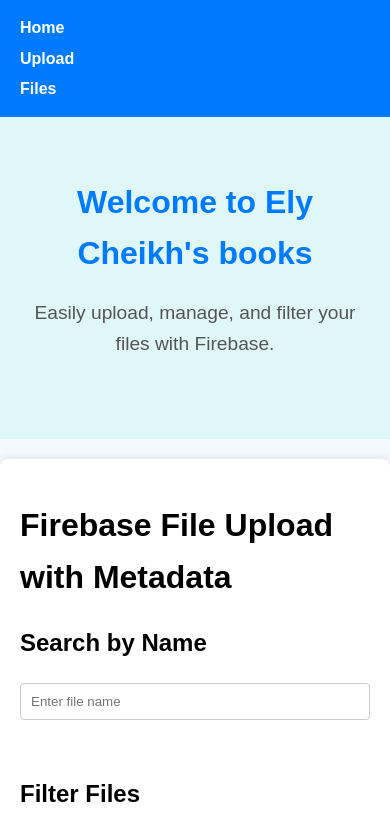
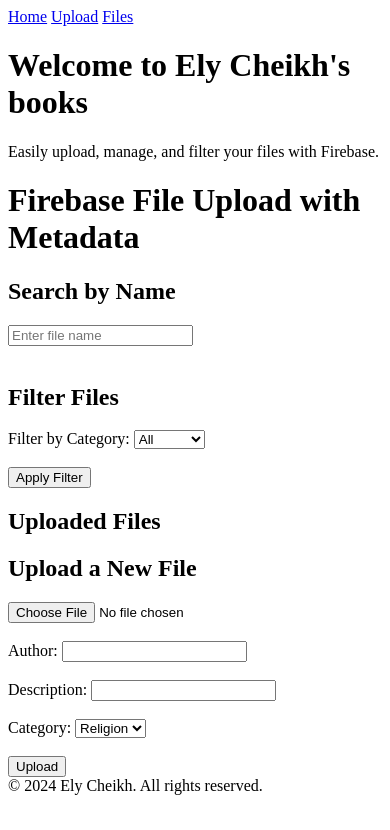
Before and after one commit to yahdhih-sabar/dfhfjh, a plain HTML site: page index.html in a window 390 px wide. Shown: the top 830 px of the page. Drawn offline with Linux system fonts and the light colour scheme; no server answers.

Commit message:
Update index.html

```diff
--- a/index.html
+++ b/index.html
@@ -6,175 +6,29 @@
     <meta name="viewport" content="width=device-width, initial-scale=1.0">
     <title>Firebase File Upload with Metadata</title>
     <style>
-        body {
-            font-family: Arial, sans-serif;
-            background-color: #f4f9ff;
-            margin: 0;
-            padding: 0;
-            line-height: 1.6;
-            display: flex;
-            flex-direction: column;
-            min-height: 100vh;
-        }
-
-        nav {
-            background-color: #007bff;
-            color: #fff;
-            padding: 10px;
-            text-align: center;
-        }
-
-        nav a {
-            color: #fff;
-            margin: 0 15px;
-            text-decoration: none;
-            font-weight: bold;
-        }
-
-        nav a:hover {
-            text-decoration: underline;
-        }
-
-        .landing {
-            background-color: #e0f7fa;
-            padding: 60px 20px;
-            text-align: center;
-        }
-
-        .landing h1 {
-            margin: 0;
-            font-size: 3em;
-            color: #007bff;
-        }
-
-        .landing p {
-            font-size: 1.2em;
-            color: #555;
-        }
-
-        .container {
-            max-width: 800px;
-            margin: 20px auto;
-            background-color: #fff;
-            padding: 20px;
-            box-shadow: 0 0 10px rgba(0, 0, 0, 0.1);
-            border-radius: 8px;
-            flex-grow: 1;
-        }
-
-        .section {
-            margin-bottom: 20px;
-        }
-
-        label {
-            font-weight: bold;
-            display: block;
-            margin-bottom: 5px;
-        }
-
-        input[type="text"],
-        input[type="file"],
-        select {
-            width: 100%;
-            padding: 10px;
-            margin-bottom: 10px;
-            border: 1px solid #ccc;
-            border-radius: 4px;
-            box-sizing: border-box;
-        }
-
-        button {
-            display: inline-block;
-            padding: 10px 20px;
-            background-color: #007bff;
-            color: #fff;
-            border: none;
-            border-radius: 4px;
-            cursor: pointer;
-            transition: background-color 0.3s ease;
-        }
-
-        button:hover {
-            background-color: #0056b3;
-        }
-
-        #progress {
-            margin-top: 10px;
-            font-weight: bold;
-        }
-
-        ul {
-            list-style-type: none;
-            padding: 0;
-        }
-
-        li {
-            padding: 10px;
-            background-color: #f9f9f9;
-            margin-bottom: 10px;
-            border: 1px solid #ddd;
-            border-radius: 4px;
-        }
-
-        li a {
-            color: #007bff;
-            text-decoration: none;
-            margin-left: 10px;
-        }
-
-        li a:hover {
-            text-decoration: underline;
-        }
-
-        footer {
-            background-color: #007bff;
-            color: #fff;
-            text-align: center;
-            padding: 10px 0;
-            margin-top: auto;
-        }
-
-        @media (max-width: 600px) {
-            .landing h1 {
-                font-size: 2em;
-            }
-
-            nav {
-                text-align: left;
-                padding: 10px 20px;
-            }
-
-            nav a {
-                display: block;
-                margin: 5px 0;
-            }
-        }
+        /* Your existing CSS */
     </style>
     <!-- Firebase App (the core Firebase SDK) is always required and must be listed first -->
     <script type="module">
-        // Import the functions you need from the SDKs you need
         import { initializeApp } from "https://www.gstatic.com/firebasejs/9.8.1/firebase-app.js";
         import { getStorage, ref, listAll, getDownloadURL, uploadBytesResumable, getMetadata } from "https://www.gstatic.com/firebasejs/9.8.1/firebase-storage.js";
 
-        // Your web app's Firebase configuration
         const firebaseConfig = {
-            apiKey: "AIzaSyAkll0uPJT7dKH-jVMGktrcYFWqSoSRLZc",
-            authDomain: "firo-29128.firebaseapp.com",
-            projectId: "firo-29128",
-            storageBucket: "firo-29128.appspot.com",
-            messagingSenderId: "615383698220",
-            appId: "1:615383698220:web:2ad33e20e11bc2aadc3a89",
-            measurementId: "G-MDRPD4YBJ5"
+            apiKey: "YOUR_API_KEY",
+            authDomain: "YOUR_AUTH_DOMAIN",
+            projectId: "YOUR_PROJECT_ID",
+            storageBucket: "YOUR_STORAGE_BUCKET",
+            messagingSenderId: "YOUR_MESSAGING_SENDER_ID",
+            appId: "YOUR_APP_ID",
+            measurementId: "YOUR_MEASUREMENT_ID"
         };
 
-        // Initialize Firebase
         const app = initializeApp(firebaseConfig);
         const storage = getStorage(app);
 
         let activeRequest = null;
         let lastRequestTimestamp = 0;
 
-        // Define the function to retrieve the list of files and populate categories
         async function listFiles(filterCategory = '', filterName = '', requestTimestamp) {
             if (requestTimestamp < lastRequestTimestamp) {
                 return;
@@ -193,7 +47,7 @@
                 const fileList = document.getElementById('fileList');
                 const categorySet = new Set();
                 const displayedFiles = new Set();
-                fileList.innerHTML = ''; // Clear the list first
+                fileList.innerHTML = '';
                 for (const itemRef of res.items) {
                     const metadata = await getMetadata(itemRef, { signal: controller.signal });
                     const category = metadata.customMetadata?.category || '';
@@ -234,10 +88,9 @@
             }
         }
 
-        // Populate category filter dropdown
         function populateCategoryFilter(categories) {
             const filterCategorySelect = document.getElementById('filterCategorySelect');
-            filterCategorySelect.innerHTML = '<option value="">All</option>'; // Add "All" option
+            filterCategorySelect.innerHTML = '<option value="">All</option>';
             categories.forEach(category => {
                 const option = document.createElement('option');
                 option.value = category;
@@ -246,12 +99,9 @@
             });
         }
 
-        // Call the listFiles function to display the list of files on page load
         window.onload = () => listFiles('', '', Date.now());
 
-        // Define the uploadFile function globally
-        window.uploadFile = function () {
-            // Get the file
+        window.uploadFile = async function () {
             const fileInput = document.getElementById("fileInput");
             if (fileInput.files.length === 0) {
                 alert("Please select a file to upload.");
@@ -259,15 +109,12 @@
             }
             const file = fileInput.files[0];
 
-            // Get the custom metadata from user input
             const author = document.getElementById("authorInput").value;
             const description = document.getElementById("descriptionInput").value;
             const category = document.getElementById("categorySelect").value;
 
-            // Create a storage reference
             const storageRef = ref(storage, 'files/' + file.name);
 
-            // Custom Metadata
             const customMetadata = {
                 customMetadata: {
                     'author': author,
@@ -276,31 +123,28 @@
                 }
             };
 
-            // Upload file and metadata
             const uploadTask = uploadBytesResumable(storageRef, file, customMetadata);
 
-            // Monitor the upload process
             uploadTask.on('state_changed',
                 (snapshot) => {
-                    // Observe state change events such as progress, pause, and resume
                     const progress = (snapshot.bytesTransferred / snapshot.totalBytes) * 100;
                     document.getElementById('progress').innerText = 'Upload is ' + progress + '% done';
                 },
                 (error) => {
-                    // Handle unsuccessful uploads
                     console.error('Upload failed:', error);
                 },
-                () => {
-                    // Handle successful uploads on complete
-                    getDownloadURL(uploadTask.snapshot.ref).then((downloadURL) => {
+                async () => {
+                    try {
+                        const downloadURL = await getDownloadURL(uploadTask.snapshot.ref);
                         console.log('File available at', downloadURL);
-                        listFiles('', '', Date.now()); // Refresh the file list after upload
-                    });
+                        listFiles('', '', Date.now());
+                    } catch (error) {
+                        console.error('Error getting download URL:', error);
+                    }
                 }
             );
         }
 
-        // Define the debounce function
         function debounce(func, wait) {
             let timeout;
             return function(...args) {
@@ -310,7 +154,6 @@
             };
         }
 
-        // Define the filterFiles function globally
         window.filterFiles = function () {
             const filterCategory = document.getElementById("filterCategorySelect").value;
             const filterName = document.getElementById("filterNameInput").value;
@@ -319,7 +162,6 @@
             listFiles(filterCategory, filterName, requestTimestamp);
         }
 
-        // Add event listener to search input with debounce
         window.addEventListener('DOMContentLoaded', (event) => {
             const filterNameInput = document.getElementById('filterNameInput');
             const debouncedFilterFiles = debounce(() => {
```
